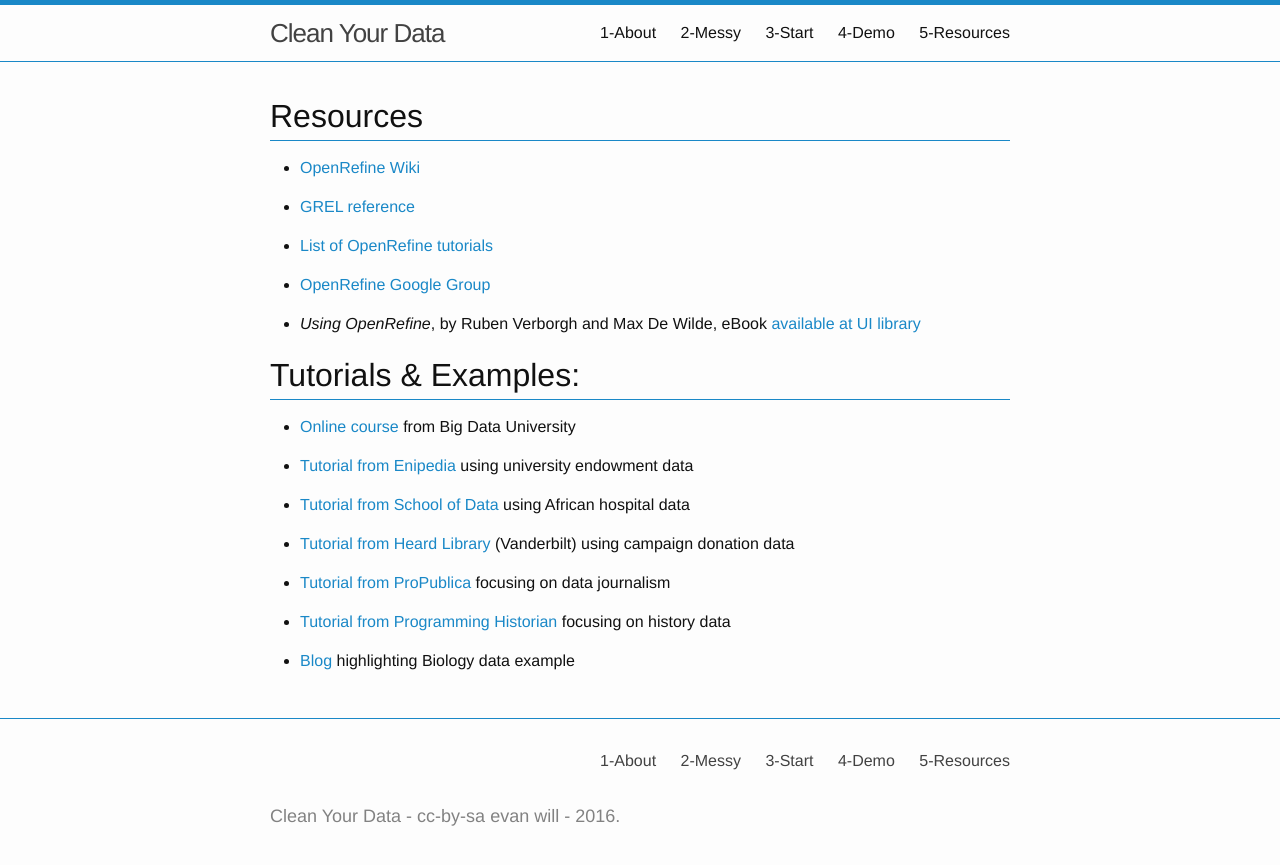
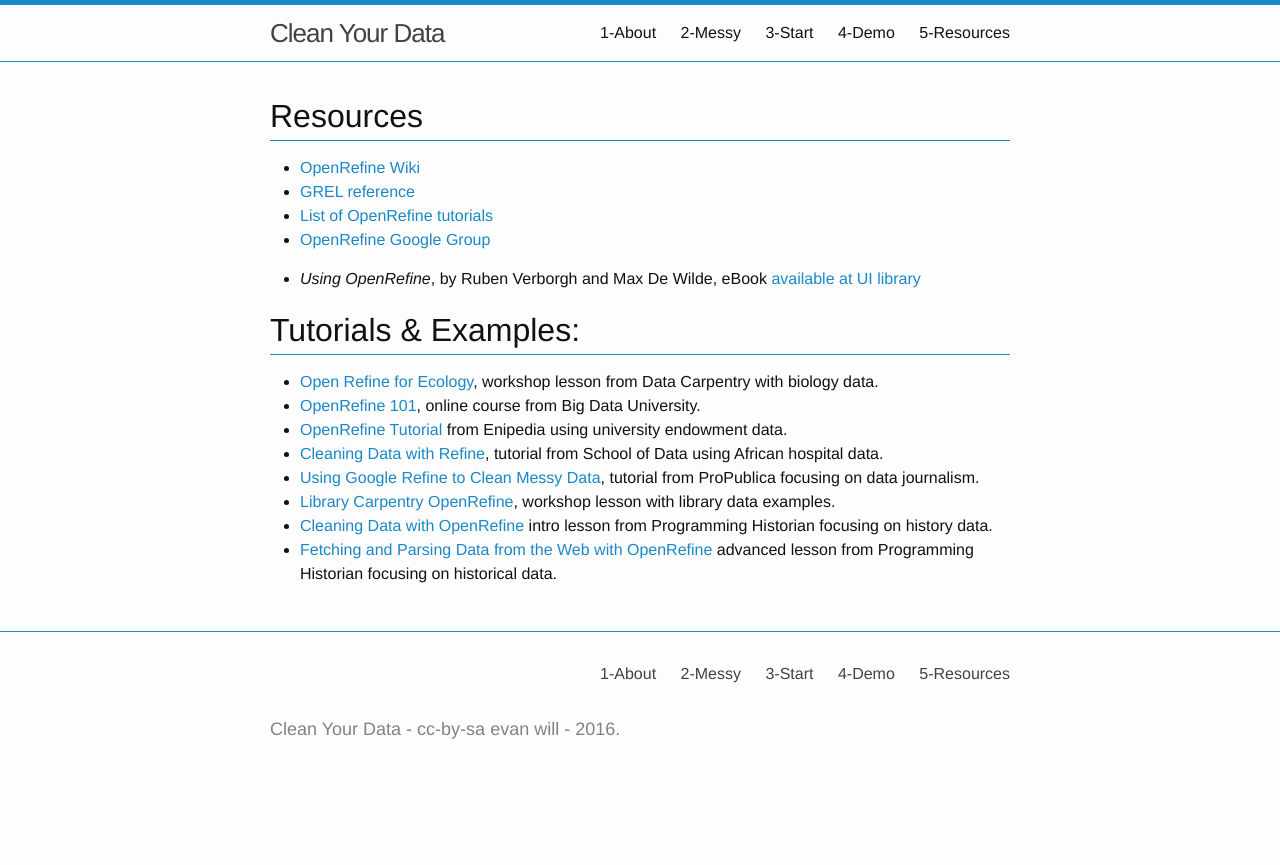
Before and after one commit to evanwill/clean-your-data, a Jekyll site: the page built from 5-resources.md, in a window 1280 px wide. Shown: the top 865 px of the page. Built offline with Jekyll 4.4.1, drawn with Linux system fonts in a browser that asks for light colours.

Commit message:
update resources

```diff
--- a/5-resources.md
+++ b/5-resources.md
@@ -7,27 +7,19 @@ nav: true
 # Resources
 
 - [OpenRefine Wiki](https://github.com/OpenRefine/OpenRefine/wiki)
-
 - [GREL reference](https://github.com/OpenRefine/OpenRefine/wiki/General-Refine-Expression-Language)
-
 - [List of OpenRefine tutorials](https://github.com/OpenRefine/OpenRefine/wiki/External-Resources)
-
 - [OpenRefine Google Group](http://groups.google.com/d/forum/openrefine)
 
-- *Using OpenRefine*, by Ruben Verborgh and Max De Wilde, eBook [available at UI library](http://ida.lib.uidaho.edu:3500/lib/uidaho/detail.action?docID=10761194)
+- *Using OpenRefine*, by Ruben Verborgh and Max De Wilde, eBook [available at UI library](https://alliance-primo.hosted.exlibrisgroup.com/primo-explore/fulldisplay?docid=TN_eblEBL1389316&context=PC&vid=UID&search_scope=everything&tab=everything&lang=en_US)
 
 # Tutorials & Examples:
 
-- [Online course](https://bigdatauniversity.com/courses/introduction-to-openrefine/) from Big Data University
-
-- [Tutorial from Enipedia](http://enipedia.tudelft.nl/wiki/OpenRefine_Tutorial) using university endowment data
-
-- [Tutorial from School of Data](http://schoolofdata.org/handbook/recipes/cleaning-data-with-refine/) using African hospital data
-
-- [Tutorial from Heard Library](https://github.com/HeardLibrary/workshops/tree/master/OpenRefine) (Vanderbilt) using campaign donation data
-
-- [Tutorial from ProPublica](https://www.propublica.org/nerds/item/using-google-refine-for-data-cleaning) focusing on data journalism
-
-- [Tutorial from Programming Historian](http://programminghistorian.org/lessons/cleaning-data-with-openrefine) focusing on history data
-
-- [Blog](https://practicaldatamanagement.wordpress.com/2014/05/16/help-me-im-covered-in-bees-or-using-openrefine-to-clean-specimen-data/) highlighting Biology data example
+- [Open Refine for Ecology](http://www.datacarpentry.org/OpenRefine-ecology-lesson/), workshop lesson from Data Carpentry with biology data.
+- [OpenRefine 101](https://bigdatauniversity.com/courses/introduction-to-openrefine/), online course from Big Data University.
+- [OpenRefine Tutorial](http://enipedia.tudelft.nl/wiki/OpenRefine_Tutorial) from Enipedia using university endowment data.
+- [Cleaning Data with Refine](http://schoolofdata.org/handbook/recipes/cleaning-data-with-refine/), tutorial from School of Data using African hospital data.
+- [Using Google Refine to Clean Messy Data](https://www.propublica.org/nerds/item/using-google-refine-for-data-cleaning), tutorial from ProPublica focusing on data journalism.
+- [Library Carpentry OpenRefine](https://data-lessons.github.io/library-openrefine/), workshop lesson with library data examples.
+- [Cleaning Data with OpenRefine](http://programminghistorian.org/lessons/cleaning-data-with-openrefine) intro lesson from Programming Historian focusing on history data.
+- [Fetching and Parsing Data from the Web with OpenRefine](https://programminghistorian.org/lessons/fetch-and-parse-data-with-openrefine) advanced lesson from Programming Historian focusing on historical data.
```
